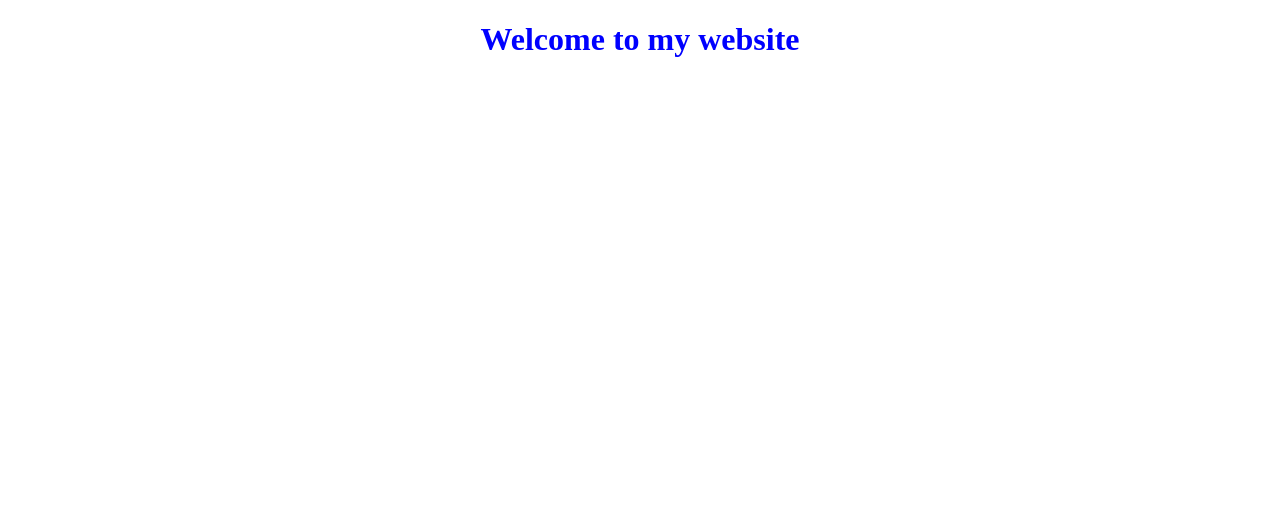
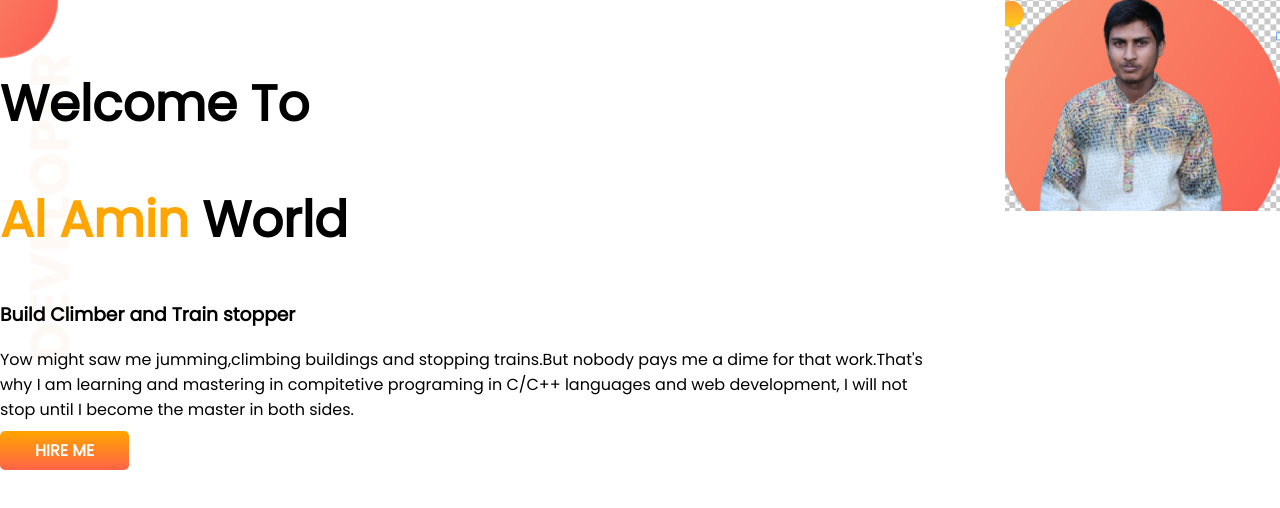
Before and after one commit to it-al-amin/developer-portfolio, a plain HTML site: page index.html in a window 1280 px wide. Drawn offline with Linux system fonts and the light colour scheme.

Commit message:
top-banne- added

```diff
--- a/index.html
+++ b/index.html
@@ -1,14 +1,41 @@
 <!DOCTYPE html>
 <html lang="en">
-<head>
-    <meta charset="UTF-8">
-    <meta http-equiv="X-UA-Compatible" content="IE=edge">
-    <meta name="viewport" content="width=device-width, initial-scale=1.0">
-    <title>Al-Amin Portfolio</title>
-    <link rel="stylesheet" href="style.css">
-    <h1 style="text-align:center; color:blue">Welcome to my website</h1>
-</head>
-<body>
-
-</body>
+  <head>
+    <meta charset="UTF-8" />
+    <meta http-equiv="X-UA-Compatible" content="IE=edge" />
+    <meta name="viewport" content="width=device-width, initial-scale=1.0" />
+    <link rel="preconnect" href="https://fonts.googleapis.com" />
+    <link rel="preconnect" href="https://fonts.gstatic.com" crossorigin />
+    <link
+      href="https://fonts.googleapis.com/css2?family=Poppins&display=swap"
+      rel="stylesheet"
+    />
+    <title>Al Amin Portfolio</title>
+    <link rel="stylesheet" href="style.css" />
+  </head>
+  <body>
+    <section class="top-banner">
+      <div calss="half-width">
+        <br />
+        <h1>Welcome To</h1>
+        <h1><span id="name">Al Amin</span> World</h1>
+        <h3>Build Climber and Train stopper</h3>
+        <p>
+          Yow might saw me jumming,climbing buildings and stopping trains.But
+          nobody pays me a dime for that work.That's why I am learning and
+          mastering in compitetive programing in C/C++ languages and web
+          development, I will not stop until I become the master in both sides.
+        </p>
+        <a
+          class="link-button"
+          target="_blank"
+          href="https://www.linkedin.com/in/al-amin53/"
+          >HIRE ME</a
+        >
+      </div>
+      <div class="half-width">
+        <img src="showOff/Capture.PNG" />
+      </div>
+    </section>
+  </body>
 </html>
--- a/style.css
+++ b/style.css
@@ -0,0 +1,33 @@
+body{
+    font-family: 'Poppins', sans-serif;
+   margin:0;
+}
+h1{
+    font-size: 50px;
+}
+#name{
+    color:orange;
+}
+section{
+    display:flex;
+}
+.half-width{
+    width:50%;
+    padding-left: 5%;
+}
+.half-width img{
+    width: 100%;
+}
+.link-button{
+    text-decoration: none;
+    padding:8px 35px;
+    border-radius: 5px;
+    color:white;
+    font-weight: 700;
+    background-image:linear-gradient(orange,tomato);
+}
+.top-banner{
+    background-image: url(images/top-banner.png);
+    background-repeat: no-repeat;
+
+}
```
Also changed, not shown: showOff/Capture.PNG (added).
